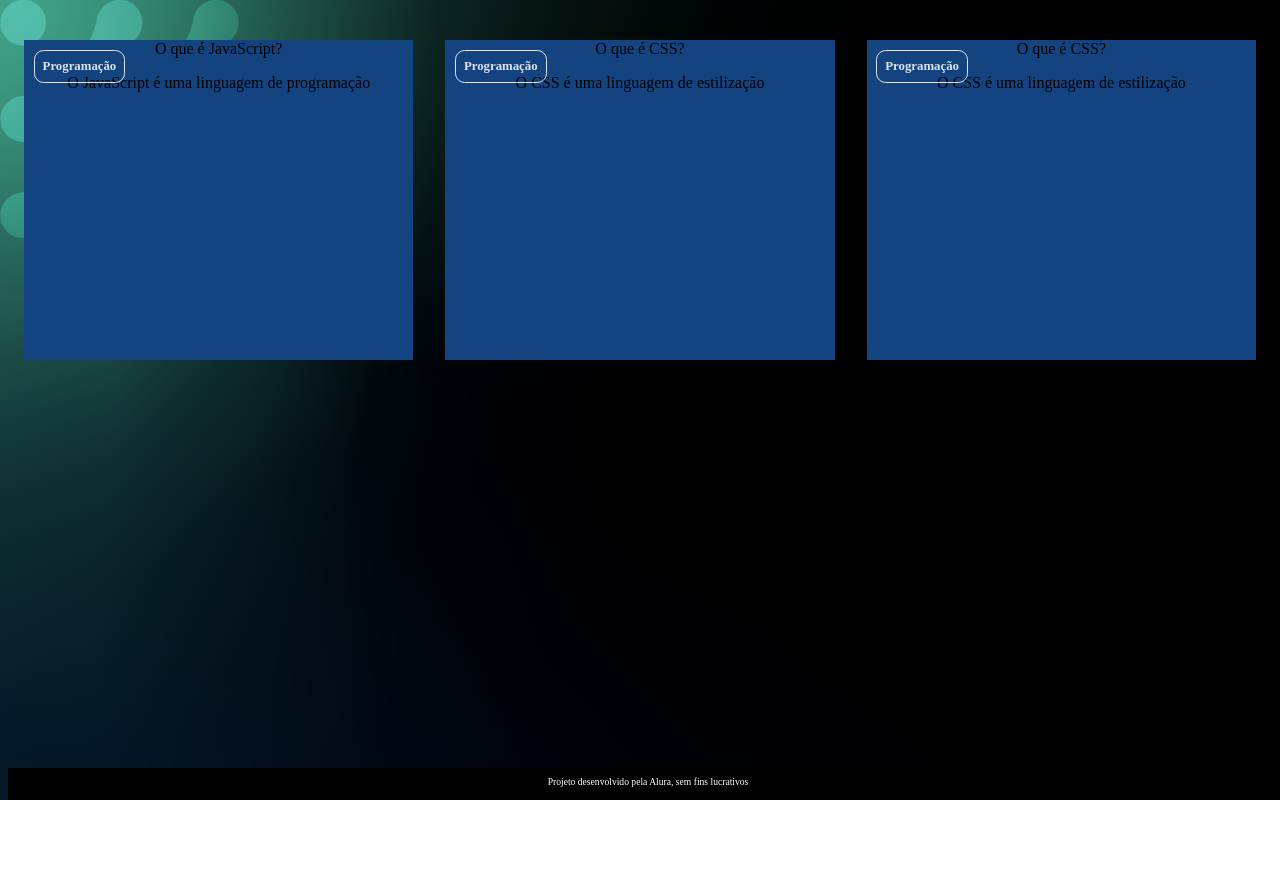
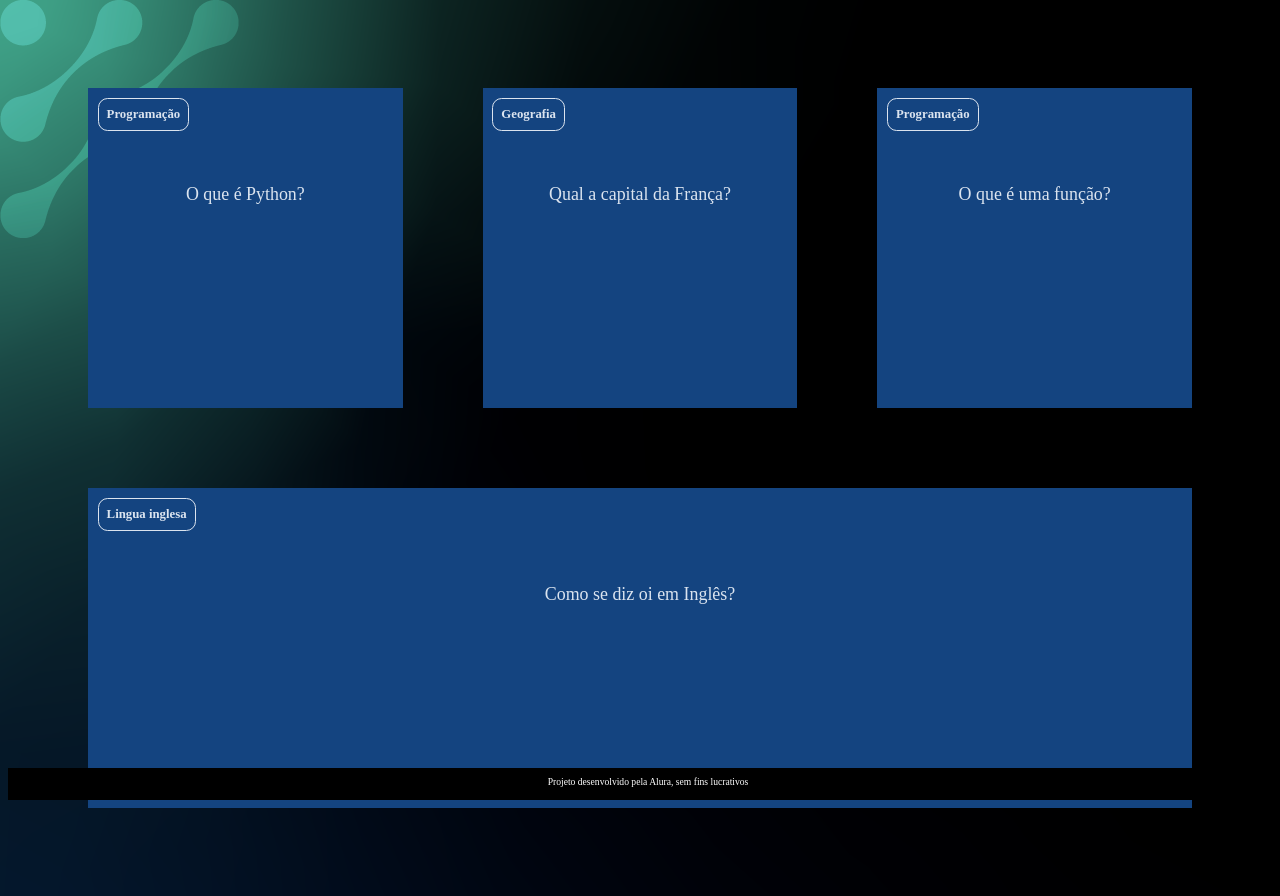
Before and after one commit to cauantraspadiniribeiro/paginacards, a plain HTML site: page index.html in a window 1280 px wide. Before the commit the page ends 800 px from the top, so only its background shows below. Drawn offline with Linux system fonts and the light colour scheme.

Commit message:
Add files via upload

```diff
--- /dev/null
+++ b/app.js
@@ -0,0 +1,29 @@
+function criaCartao(categoria, pergunta, resposta) {
+    let container = document.getElementById('container')
+    let cartao = document.createElement('article')
+    cartao.className = 'cartao'
+
+    cartao.innerHTML = `
+    <div class="cartao__conteudo">
+    <h3>${categoria}</h3>
+    <div class="cartao__conteudo__pergunta">
+        <p>${pergunta}</p>
+    </div>
+    <div class="cartao__conteudo__resposta">
+        <p>${resposta}</p>
+    </div>
+    </div>
+    `
+
+    let respostaEstaVisivel = false
+
+    function viraCartao() {
+        respostaEstaVisivel = !respostaEstaVisivel
+        cartao.classList.toggle('active', respostaEstaVisivel)
+    }
+    cartao.addEventListener('click', viraCartao)
+
+
+    container.appendChild(cartao)
+
+}
--- a/assets/style.css
+++ b/assets/style.css
@@ -4,15 +4,17 @@
     --card-back-color: #00F4BF;
 }
 
-
-
-body{
+body {
     background: url('img/bg-desktop.webp');
-    font-family: bai jamjuree;
+    font-family: Bai Jamjuree;
 }
 
 #container {
     display: flex;
+    flex-wrap: wrap;
+    justify-content: space-between;
+    padding: 4rem;
+    gap: 3rem;
 }
 
 .cartao {
@@ -22,11 +24,15 @@ body{
     flex-basis: calc(33% - 6rem);
 }
 
-.cartao__conteudo{
+.cartao__conteudo {
     background-color: var(--card-front-color);
     text-align: center;
+    /* background-color: aquamarine; */
     height: 100%;
+    transform-style: preserve-3d;
+    transition: transform 300ms ease-in-out;
 }
+
 .cartao__conteudo h3 {
     color: var(--text-color);
     border: 1px solid var(--text-color);
@@ -36,17 +42,75 @@ body{
     margin: 0.6rem;
     border-radius: 0.6rem;
     font-size: 1vw;
+    backface-visibility: hidden;
 }
 
-footer{background-color: black;
+.cartao__conteudo p {
+    margin-top: 1rem;
+    padding: 2rem;
+    margin-top: 4rem;
+    font-size: 1.4vw;
+}
+
+.cartao__conteudo__pergunta p {
+    color: var(--text-color);
+    font-weight: 500;
+}
+
+.cartao__conteudo__resposta p {
+    color: var(--card-back-color);
+    font-weight: 700;
+}
+
+.cartao.active .cartao__conteudo {
+    transform: rotateY(180deg);
+}
+
+.cartao__conteudo__pergunta,
+.cartao__conteudo__resposta {
+    backface-visibility: hidden;
+    position: absolute;
+    height: 100%;
+    width: 100%;
+    box-sizing: border-box;
+}
+
+.cartao__conteudo__resposta {
+    transform: rotateY(180deg);
+    background-color: rgba(0, 244, 191, 0.2);
+    border: 4px solid var(--card-back-color);
+}
+
+footer {
+    background-color: black;
     color: white;
     position: fixed;
-bottom: 0;
-width: 100%;
-height: 2rem;
+    bottom: 0;
+    width: 100%;
+    height: 2rem;
 }
+
 footer p {
     text-align: center;
     font-size: 0.6rem;
     margin-top: 0.5rem;
 }
+
+@media (max-width: 560px) {
+
+    body {
+        background: url('img/bg-mobile.webp'), no-repeat cover;
+    }
+
+    .cartao {
+        flex: 1 0 calc(100% - 1rem)
+    }
+
+    .cartao__conteudo h3 {
+        font-size: 3vw;
+    }
+
+    .cartao__conteudo p {
+        font-size: 3.8vw;
+    }
+}
--- a/index.html
+++ b/index.html
@@ -9,7 +9,7 @@
 <body>
     <main>
         <section id="container">
-            <article class="cartao">
+            <!-- <article class="cartao">
                 <div class="cartao__conteudo">
                     <h3>Programação</h3>
                     <div class="cartao__conteudo__pergunta">
@@ -19,33 +19,13 @@
                         <p>O JavaScript é uma linguagem de programação</p>
                     </div>
                 </div>
-            </article>
-            <article class="cartao">
-                <div class="cartao__conteudo">
-                    <h3>Programação</h3>
-                    <div class="cartao__conteudo__pergunta">
-                        <p>O que é CSS?</p>
-                    </div>
-                    <div class="cartao__conteudo__resposta">
-                    <p>O CSS é uma linguagem de estilização</p>
-                    </div>
-                </div>
-            </article>
-            <article class="cartao">
-                <div class="cartao__conteudo">
-                    <h3>Programação</h3>
-                    <div class="cartao__conteudo__pergunta">
-                        <p>O que é CSS?</p>
-                    </div>
-                    <div class="cartao__conteudo__resposta">
-                    <p>O CSS é uma linguagem de estilização</p>
-                    </div>
-                </div>
-            </article>
+            </article> -->
         </section>
     </main>
     <footer>
         <p>Projeto desenvolvido pela Alura, sem fins lucrativos</p>
     </footer>
+    <script src="app.js"></script>
+    <script src="perguntas.js"></script>
 </body>
 </html>
--- /dev/null
+++ b/perguntas.js
@@ -0,0 +1,23 @@
+criaCartao(
+    'Programação',
+    'O que é Python?',
+    'O Python é uma linguagem de programação'
+)
+
+criaCartao(
+    'Geografia',
+    'Qual a capital da França?',
+    'A capital da França é Paris'
+)
+
+criaCartao(
+    'Programação',
+    'O que é uma função?',
+    'Uma função é um bloco de código que executa alguma tarefa'
+)
+
+criaCartao(
+    'Lingua inglesa',
+    'Como se diz oi em Inglês?',
+    'Oi em ingles é HI (RAI)'
+)
```
Also changed, not shown: 2 other files.
